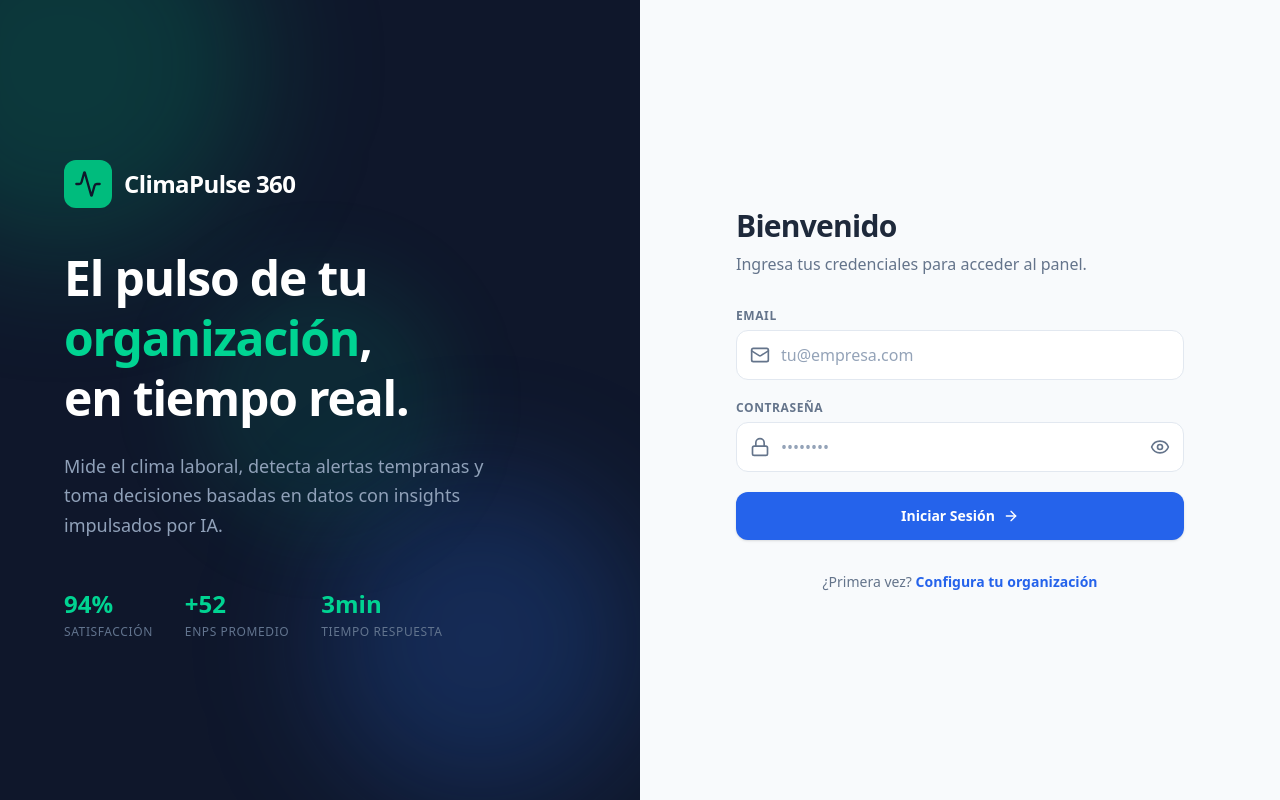
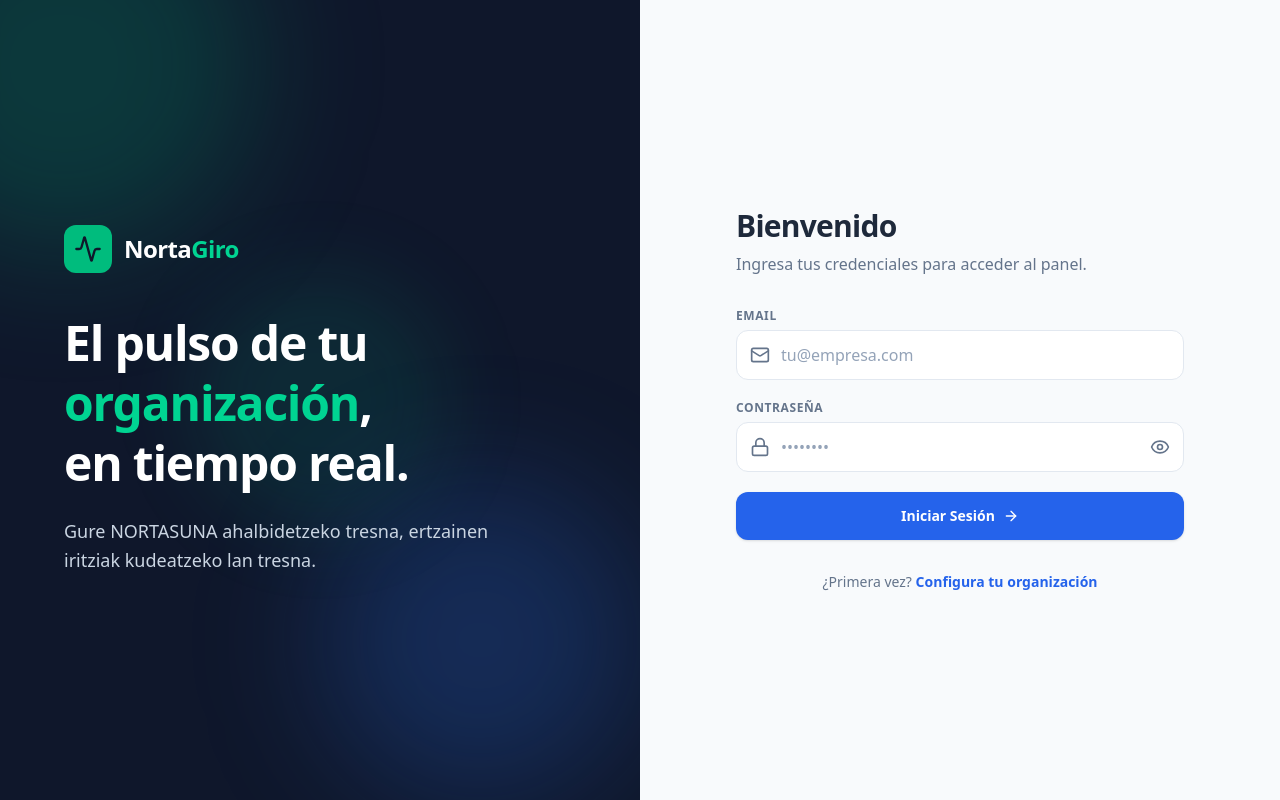
Before and after one commit to Axku-ux/nortagiro-app, a React (Vite) app: page / in a window 1280 px wide. Built offline with nearby package versions, Linux system fonts and the light colour scheme.

Commit message:
Update branding to NortaGiro and update login text

```diff
--- a/src/components/Sidebar.tsx
+++ b/src/components/Sidebar.tsx
@@ -56,7 +56,10 @@ export function Sidebar({ currentView, onViewChange, userName, userRole, userEma
         <div className="w-8 h-8 bg-emerald-500 rounded-lg flex items-center justify-center text-slate-900 font-bold">
           <Activity className="w-5 h-5" />
         </div>
-        <span className="text-white font-bold text-lg tracking-tight">ClimaPulse 360</span>
+        <span className="font-bold text-lg tracking-tight">
+          <span className="text-white">Norta</span>
+          <span className="text-emerald-400">Giro</span>
+        </span>
       </div>
 
       {/* User Profile Section */}
--- a/src/components/TopNav.tsx
+++ b/src/components/TopNav.tsx
@@ -6,9 +6,12 @@ export function TopNav() {
     <header className="md:hidden sticky top-0 z-50 flex justify-between items-center w-full px-4 h-16 bg-white border-b border-slate-200 shadow-sm">
       <div className="flex items-center gap-2">
         <div className="w-8 h-8 bg-emerald-500 rounded-lg flex items-center justify-center text-slate-900 font-bold">
-          C
+          N
         </div>
-        <span className="text-xl font-bold text-slate-900 tracking-tight">ClimaPulse 360</span>
+        <span className="text-xl font-bold tracking-tight">
+          <span className="text-slate-900">Norta</span>
+          <span className="text-emerald-600">Giro</span>
+        </span>
       </div>
       <div className="flex items-center gap-4">
         <button className="text-slate-500 hover:text-blue-600 transition-colors">
--- a/src/views/LoginView.tsx
+++ b/src/views/LoginView.tsx
@@ -42,7 +42,10 @@ export function LoginView({ onLogin, onGoToRegister }: LoginViewProps) {
             <div className="w-12 h-12 bg-emerald-500 rounded-xl flex items-center justify-center">
               <Activity className="w-7 h-7 text-slate-900" />
             </div>
-            <span className="text-2xl font-bold tracking-tight">ClimaPulse 360</span>
+            <span className="text-2xl font-bold tracking-tight">
+              <span className="text-white">Norta</span>
+              <span className="text-emerald-400">Giro</span>
+            </span>
           </div>
 
           <h1 className="text-4xl xl:text-5xl font-bold leading-tight mb-6 tracking-tight">
@@ -53,22 +56,9 @@ export function LoginView({ onLogin, onGoToRegister }: LoginViewProps) {
             en tiempo real.
           </h1>
 
-          <p className="text-slate-400 text-lg leading-relaxed max-w-md">
-            Mide el clima laboral, detecta alertas tempranas y toma decisiones basadas en datos con insights impulsados por IA.
+          <p className="text-slate-300 text-lg leading-relaxed max-w-md">
+            Gure NORTASUNA ahalbidetzeko tresna, ertzainen iritziak kudeatzeko lan tresna.
           </p>
-
-          <div className="mt-12 flex gap-8">
-            {[
-              { value: '94%', label: 'Satisfacción' },
-              { value: '+52', label: 'eNPS promedio' },
-              { value: '3min', label: 'Tiempo respuesta' },
-            ].map((stat) => (
-              <div key={stat.label}>
-                <div className="text-2xl font-bold text-emerald-400">{stat.value}</div>
-                <div className="text-xs text-slate-500 uppercase tracking-wider font-medium mt-1">{stat.label}</div>
-              </div>
-            ))}
-          </div>
         </div>
       </div>
 
@@ -80,7 +70,10 @@ export function LoginView({ onLogin, onGoToRegister }: LoginViewProps) {
             <div className="w-10 h-10 bg-emerald-500 rounded-xl flex items-center justify-center">
               <Activity className="w-6 h-6 text-slate-900" />
             </div>
-            <span className="text-xl font-bold text-on-background tracking-tight">ClimaPulse 360</span>
+            <span className="text-xl font-bold tracking-tight">
+              <span className="text-slate-900">Norta</span>
+              <span className="text-emerald-600">Giro</span>
+            </span>
           </div>
 
           <div className="mb-8">
--- a/src/views/RegisterView.tsx
+++ b/src/views/RegisterView.tsx
@@ -69,7 +69,10 @@ export function RegisterView({ onRegister, onGoToLogin }: RegisterViewProps) {
             <div className="w-12 h-12 bg-emerald-500 rounded-xl flex items-center justify-center">
               <Activity className="w-7 h-7 text-slate-900" />
             </div>
-            <span className="text-2xl font-bold tracking-tight">ClimaPulse 360</span>
+            <span className="text-2xl font-bold tracking-tight">
+              <span className="text-white">Norta</span>
+              <span className="text-emerald-400">Giro</span>
+            </span>
           </div>
 
           <h1 className="text-4xl xl:text-5xl font-bold leading-tight mb-6 tracking-tight">
@@ -107,7 +110,10 @@ export function RegisterView({ onRegister, onGoToLogin }: RegisterViewProps) {
             <div className="w-10 h-10 bg-emerald-500 rounded-xl flex items-center justify-center">
               <Activity className="w-6 h-6 text-slate-900" />
             </div>
-            <span className="text-xl font-bold text-on-background tracking-tight">ClimaPulse 360</span>
+            <span className="text-xl font-bold tracking-tight">
+              <span className="text-slate-900">Norta</span>
+              <span className="text-emerald-600">Giro</span>
+            </span>
           </div>
 
           {/* Step indicator */}
```
Also changed, not shown: 3 other files (tests, documents, lock files or other folders).
